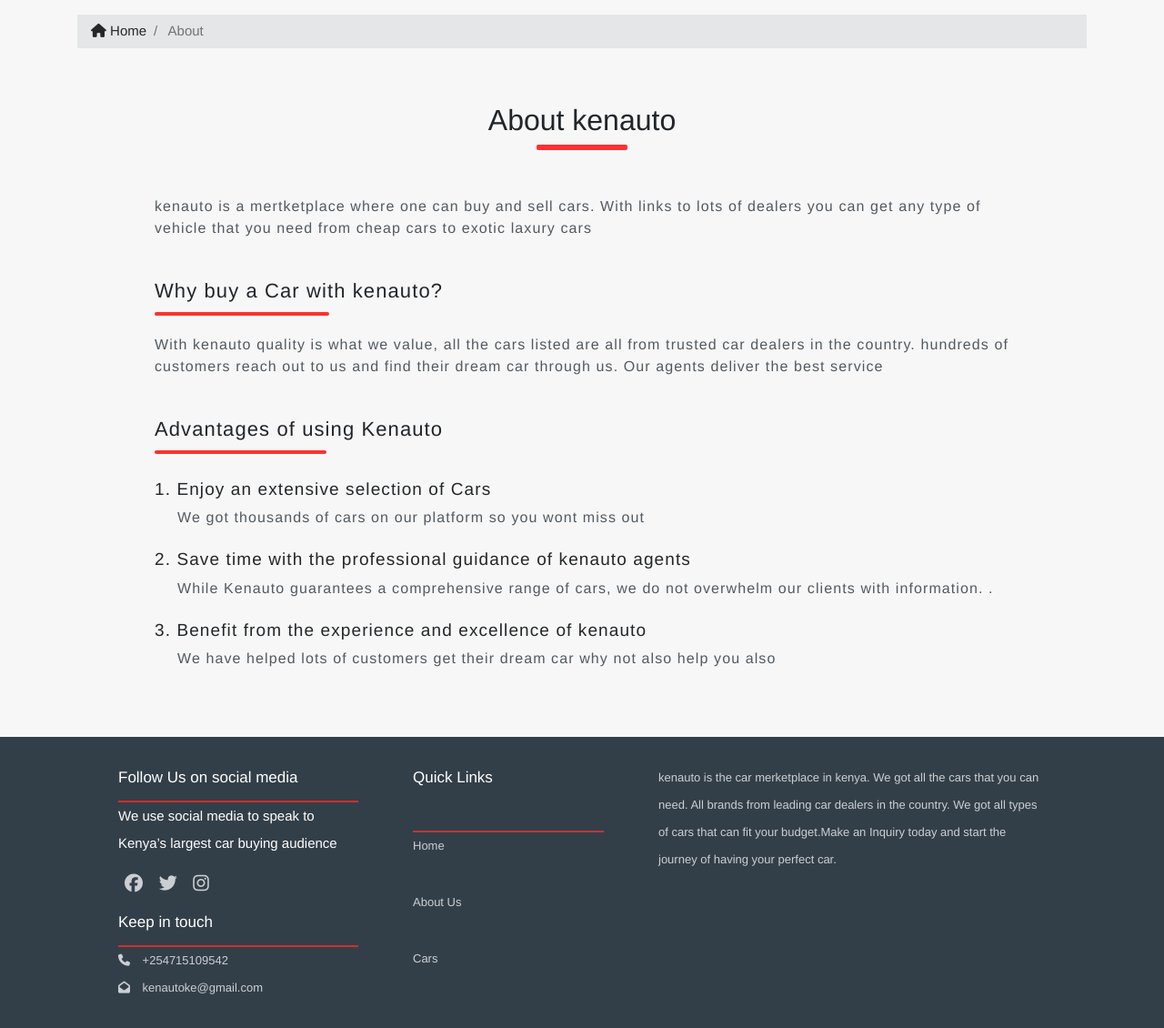
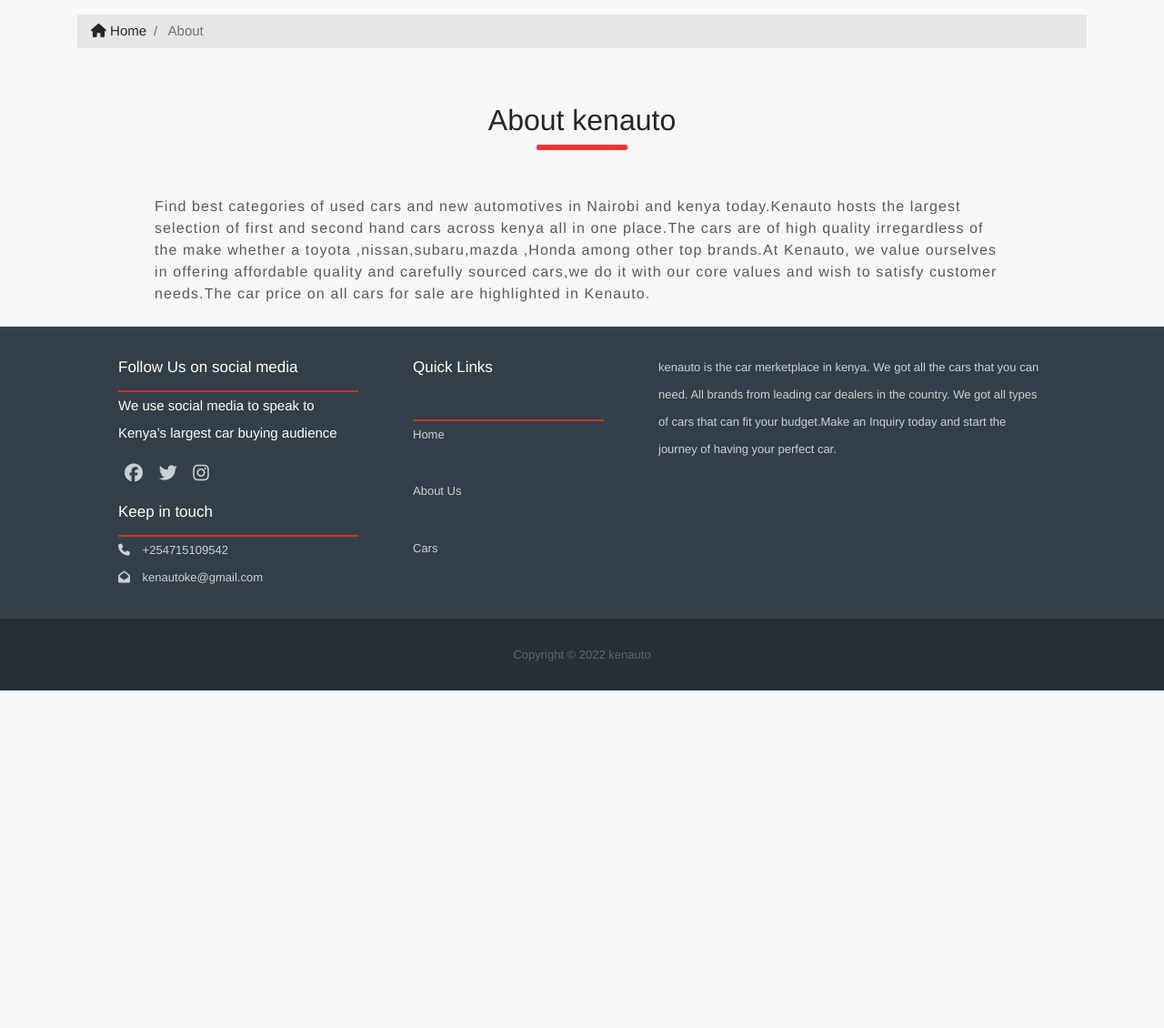
Before and after one commit to kodicar/kenauto, a Django app: page /about in a window 1280 px wide. Shown: the part 261-1391 px from the top of the page at 91% size. After the commit the page ends 1020 px from the top, so only its background shows below. Run offline with Django 4.2, Linux system fonts and the light colour scheme; parts of the project's set-up code (start-up, migrations or seed data) failed here and were passed over; some libraries are stand-ins or nearby versions.

Commit message:
about update

```diff
--- a/templates/pages/about.html
+++ b/templates/pages/about.html
@@ -39,9 +39,9 @@
 
 		  <!-- <hr class="about_underline"> -->
 		  <div class="about_top_text">
-			<a class="mt-4">kenauto is a mertketplace where one can buy and sell cars. With links to lots of dealers you can get any type of vehicle that you need from cheap cars to exotic laxury cars</a>
+			<a class="mt-4">Find best  categories of used cars and  new automotives  in Nairobi and kenya today.Kenauto hosts the largest  selection of first and second hand cars across kenya all in one place.The cars are of high quality irregardless of the make whether a toyota ,nissan,subaru,mazda ,Honda among other top brands.At Kenauto, we value ourselves in offering affordable  quality and carefully sourced cars,we do it with our core values and wish to satisfy customer needs.The car price on all cars for sale are highlighted in Kenauto.</a>
 		</div>
-		 	<div class="why_main_title 1">
+		 	{% comment %} <div class="why_main_title 1">
 				<a class="about_heading 2">Why buy a Car with kenauto?</a>
 			</div>
 			<hr class="about_underline">
@@ -91,7 +91,7 @@
 						<a>We have helped lots of customers get their dream car why not also help you also</a>
 					</div>
 				</div>
-			</div>
+			</div> {% endcomment %}
 		<!-- 	<div class="col-md-4_employee">
 			  {% if mvp_realtors %}
 				{% for realtor in mvp_realtors %}
```
